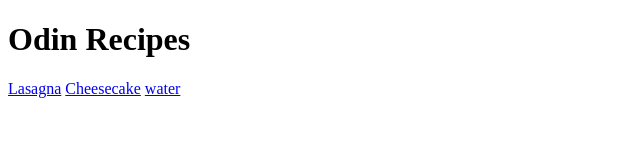
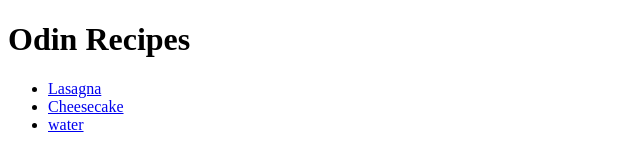
Before and after one commit to maksudh/odin-recipes, a plain HTML site: page index.html in a window 1280 px wide. Shown: the whole page, without its empty margins (0-640 px from the left). Drawn offline with Linux system fonts and the light colour scheme.

Commit message:
Fixed index.html

```diff
--- a/index.html
+++ b/index.html
@@ -8,8 +8,10 @@
 </head>
 <body>
     <h1>Odin Recipes</h1>
-    <a href="/recipes/lasagna.html">Lasagna</a>
-    <a href="/recipes/cheesecake.html">Cheesecake</a>
-    <a href="/recipes/water.html">water</a>
+    <ul>
+        <li><a href="recipes/lasagna.html">Lasagna</a></li>
+        <li><a href="recipes/cheesecake.html">Cheesecake</a></li>
+        <li><a href="recipes/water.html">water</a></li>
+    </ul>
 </body>
 </html>
```
